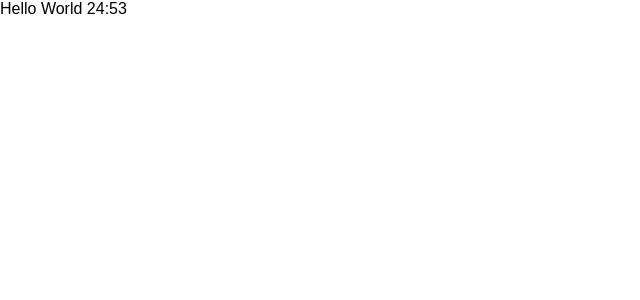
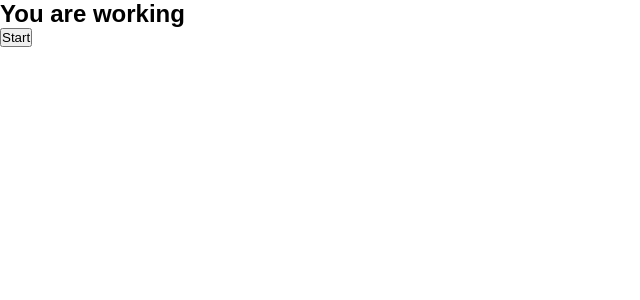
Before and after one commit to joaobispo2077/pomodoro, a React (Create React App) app: page / in a window 1280 px wide. Shown: the top 300 px of the page, without its empty margins (0-640 px from the left). Built offline with nearby package versions, Linux system fonts and the light colour scheme.

Commit message:
feat: added button

```diff
--- /dev/null
+++ b/src/components/Button.tsx
@@ -0,0 +1,17 @@
+import React from 'react';
+
+export interface IButtonProps {
+  text: string;
+  onClick: () => void;
+  className?: string;
+}
+
+function Button({ text, onClick, className }: IButtonProps): JSX.Element {
+  return (
+    <button className={className} onClick={onClick}>
+      {text}
+    </button>
+  );
+}
+
+export default Button;
--- a/src/components/pomodoroTimer.tsx
+++ b/src/components/pomodoroTimer.tsx
@@ -1,17 +1,29 @@
 import React from 'react';
+import Button from '../components/Button';
+
 import { useInterval } from '../hooks/useInterval';
 import { secondsToTime } from '../utils/secondsToTime';
 
-interface IPomodoroTimer {
+interface IPomodoroTimerProps {
   defaultPomodoroTime: number;
 }
 
-export function PomodoroTimer(props: IPomodoroTimer): JSX.Element {
+export function PomodoroTimer(props: IPomodoroTimerProps): JSX.Element {
   const [mainTime, setMainTime] = React.useState(props.defaultPomodoroTime);
 
   useInterval(() => {
     setMainTime(mainTime - 1);
   }, 1000);
 
-  return <div>Hello World {secondsToTime(mainTime)}</div>;
+  return (
+    <div id="pomodoro">
+      <h2>You are working</h2>
+      {/* secondsToTime(mainTime) */}
+      <Button
+        text="Start"
+        onClick={() => console.log('Hello')}
+        className="abc"
+      />
+    </div>
+  );
 }
```
